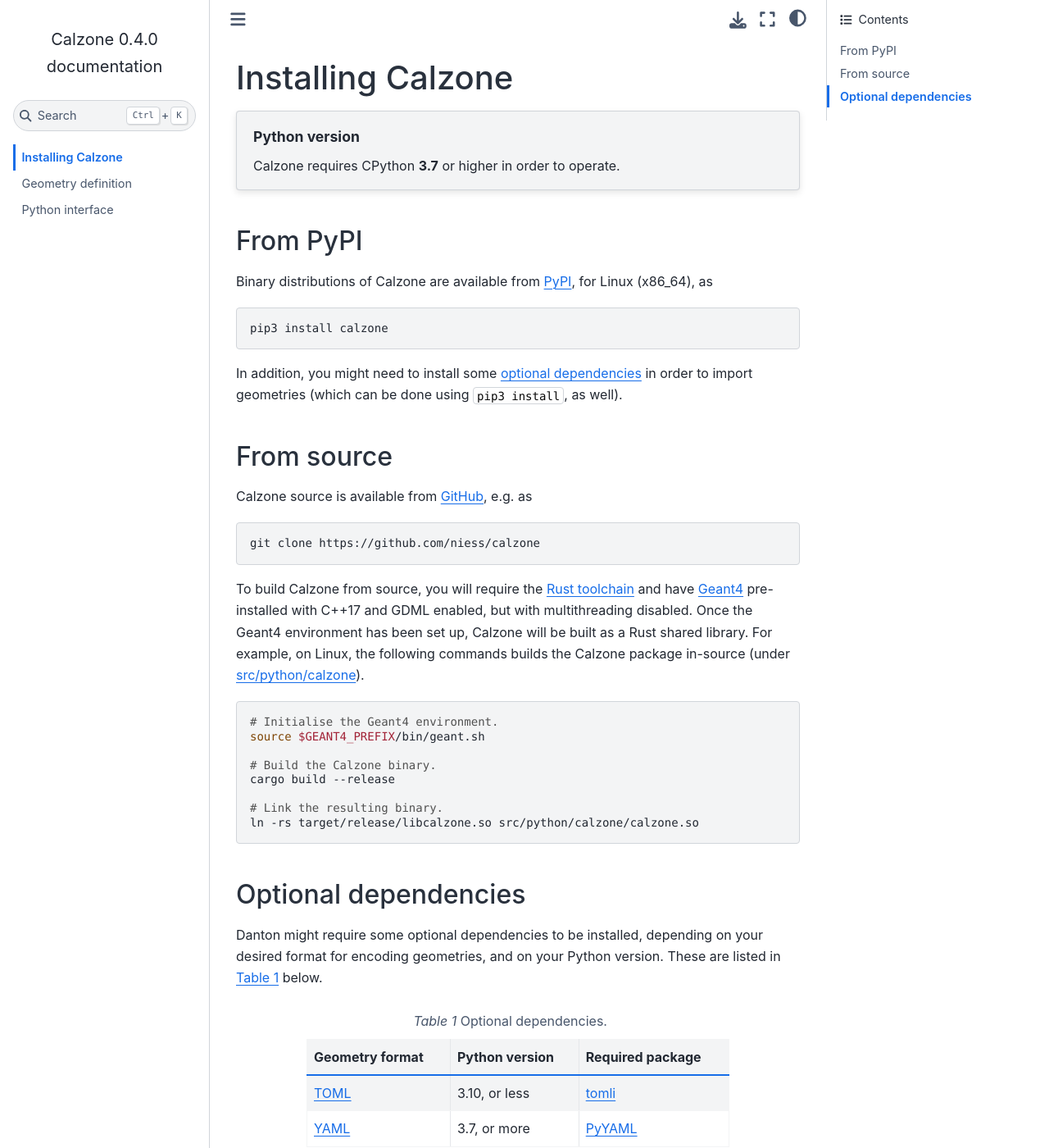
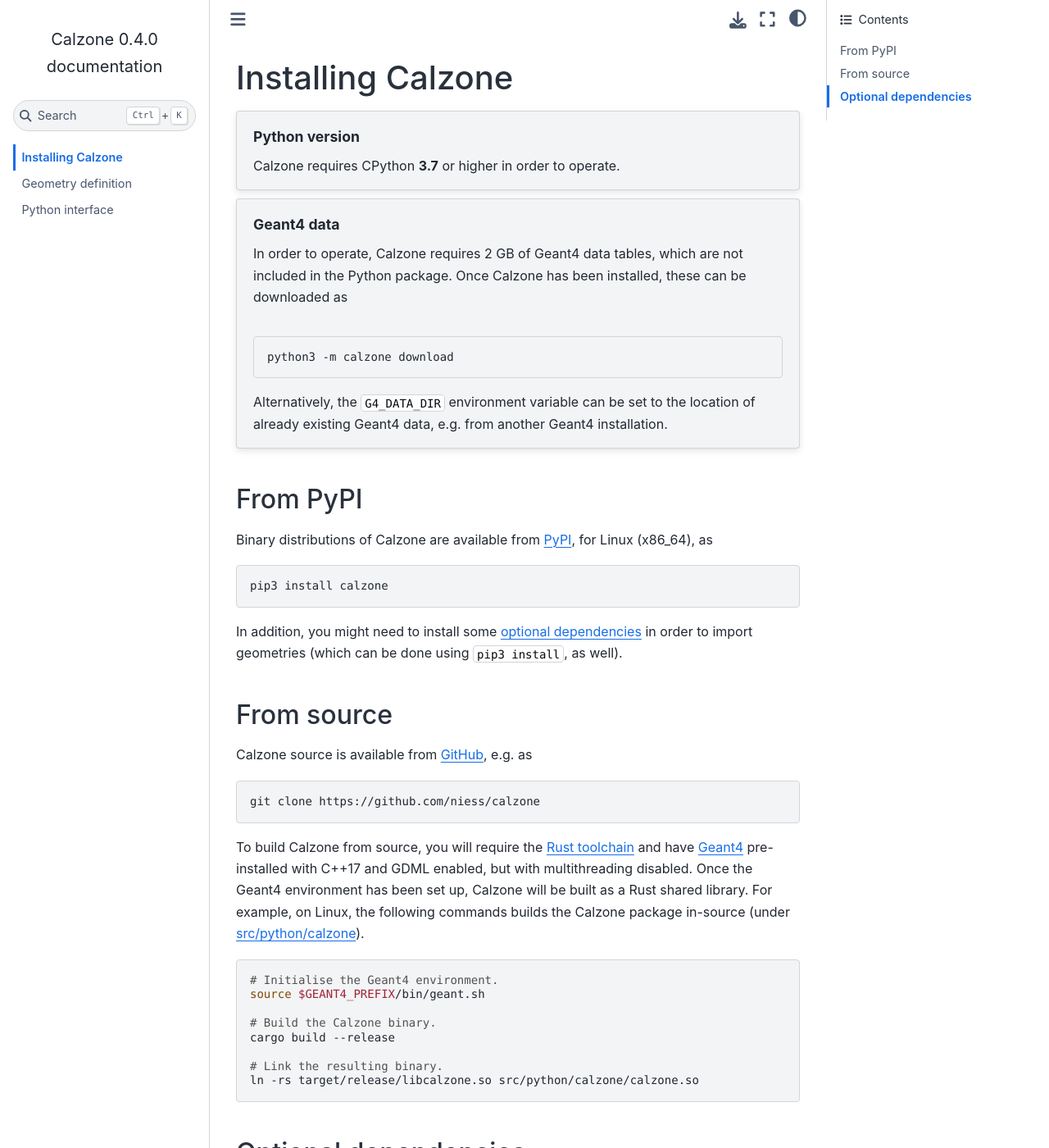
Before and after one commit to niess/calzone, a Sphinx documentation site: the page built from docs/source/installation.rst, in a window 1280 px wide and 1400 px high. Shown: the whole window at 82% size. Built offline with Sphinx 7.4.7 and the Sphinx Book theme 1.1.4, drawn with Linux system fonts in a browser that asks for light colours; some of the changed text lies outside the part shown.

Commit message:
Document Geant4 data

```diff
--- a/docs/source/installation.rst
+++ b/docs/source/installation.rst
@@ -4,6 +4,20 @@
 .. topic:: Python version
 
    Calzone requires CPython **3.7** or higher in order to operate.
+
+.. topic:: Geant4 data
+
+   In order to operate, Calzone requires 2 GB of Geant4 data tables, which are
+   not included in the Python package. Once Calzone has been installed, these
+   can be downloaded as
+
+   .. code:: bash
+
+      python3 -m calzone download
+
+   Alternatively, the :bash:`G4_DATA_DIR` environment variable can be set to the
+   location of already existing Geant4 data, e.g. from another Geant4
+   installation.
 
 
 From PyPI
@@ -51,7 +65,7 @@
 Optional dependencies
 ---------------------
 
-Danton might require some optional dependencies to be installed, depending on
+Calzone might require some optional dependencies to be installed, depending on
 your desired format for encoding geometries, and on your Python version. These
 are listed in :numref:`tab-optional-dependencies` below.
 
```
